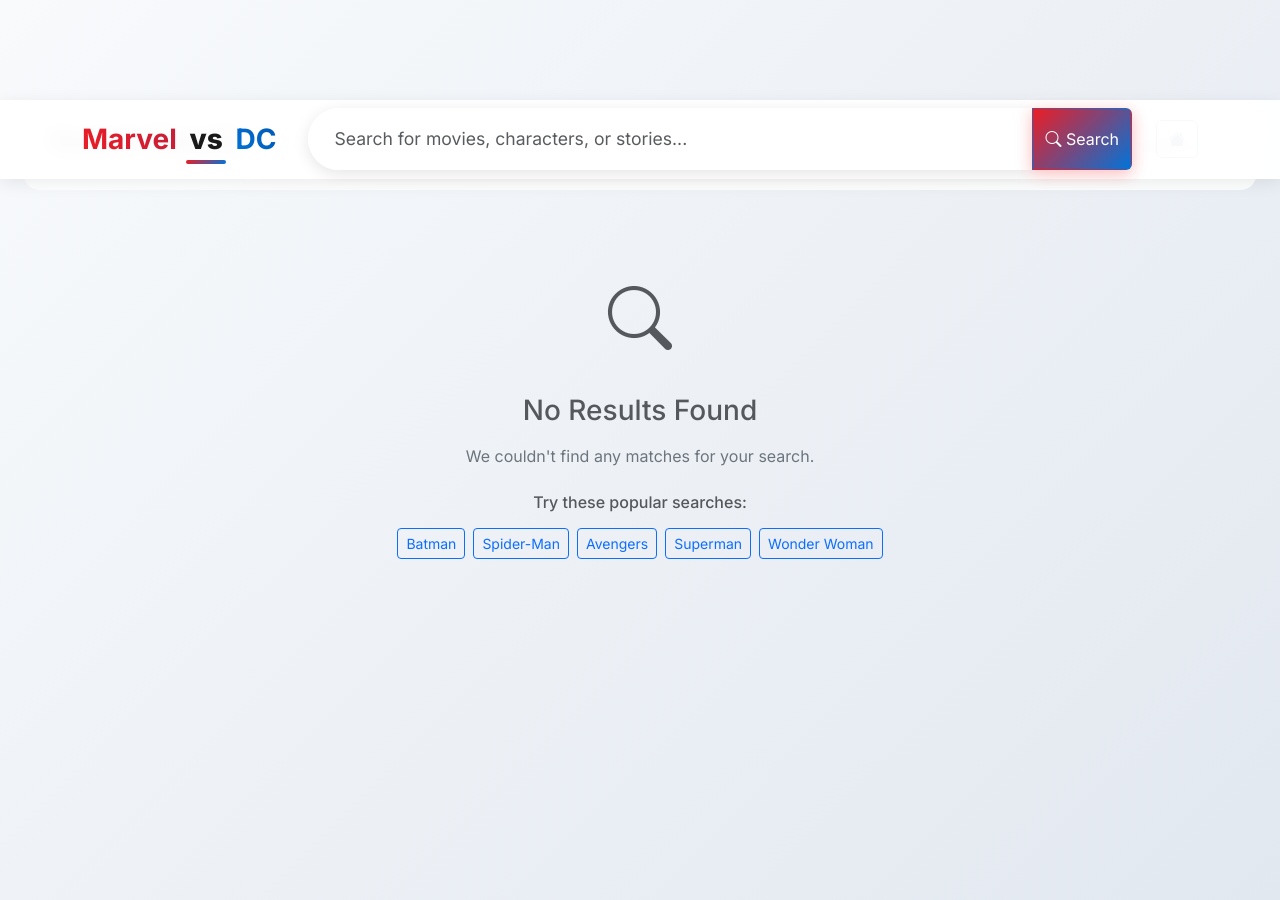
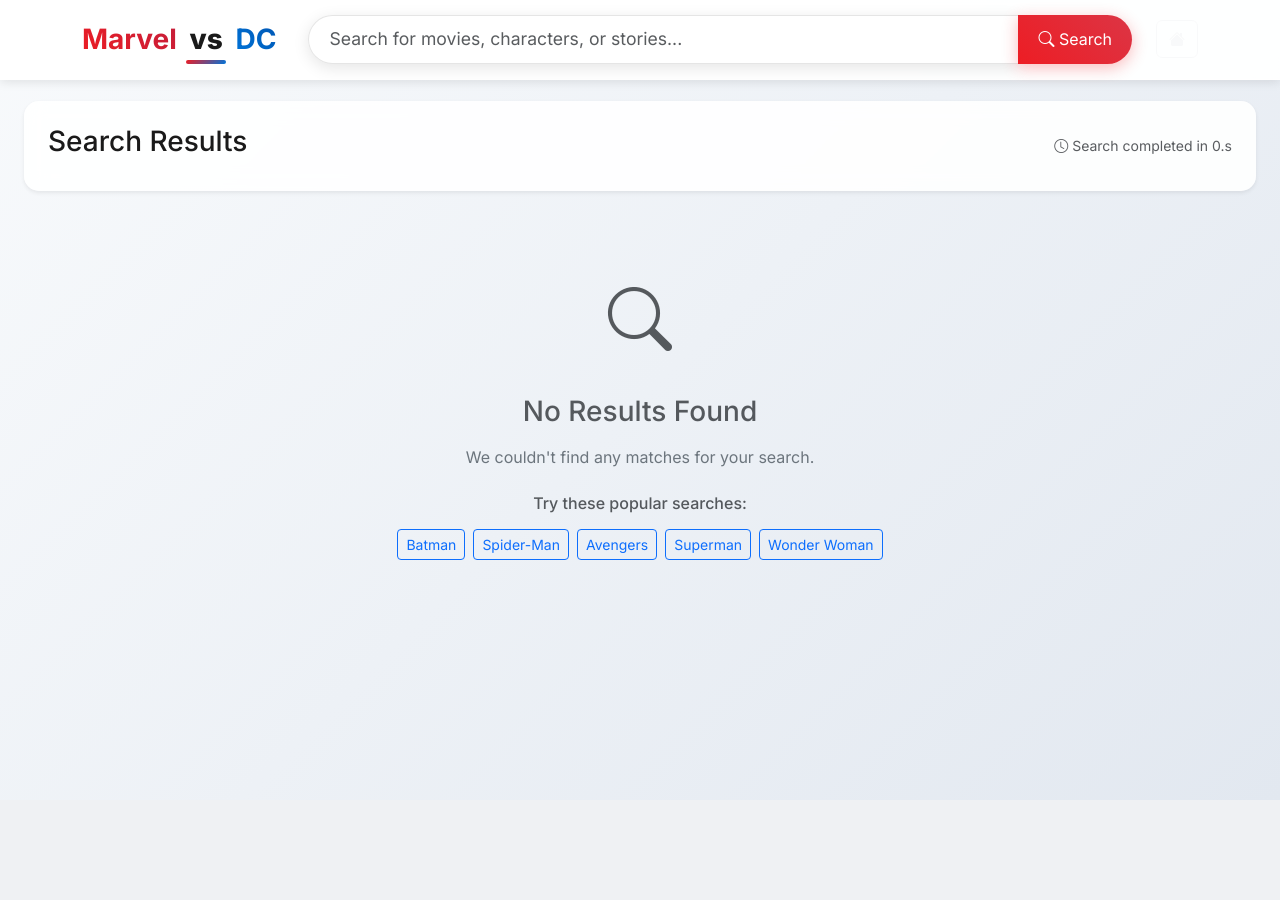
Before and after one commit to SyahrulApr86/Marvel-vs-DC-Search-Engine, a Django app: template marvel_dc_app/templates/search_result.html in a window 1280 px wide. After the commit the page ends 800 px from the top, so only its background shows below. Run offline with Django 4.2, Linux system fonts and the light colour scheme; the template is opened without the code that fills it, so the values that code supplies are empty.

Commit message:
fix(layout): add CSS reset and improve base template structure

```diff
--- a/marvel_dc_app/templates/search_result.html
+++ b/marvel_dc_app/templates/search_result.html
@@ -11,8 +11,9 @@
 {% endblock meta %}
 
 {% block content %}
+<div class="main-wrapper" style="flex: 1; display: flex; flex-direction: column;">
   <!-- Enhanced Navbar -->
-<nav class="navbar navbar-expand-lg navbar-enhanced fixed-top">
+  <nav class="navbar navbar-expand-lg navbar-enhanced">
     <div class="container">
       <!-- Brand/logo -->
       <a
@@ -59,20 +60,20 @@
   </nav>
 
   <!-- Main content with top margin to account for fixed navbar -->
-<div class="container-fluid px-4" style="margin-top: 100px">
+  <div class="container-fluid px-4" style="margin-top: 85px">
     <!-- Search info -->
-  <div class="search-info mb-4">
+    <div class="search-info mb-4 shadow-sm">
       <div class="row align-items-center">
         <div class="col-md-8">
           <h1 class="h3 mb-2">Search Results</h1>
           <p class="mb-0 text-muted">
-          {% if search_query %} Results for:
-          <strong>"{{ search_query }}"</strong>
+            {% if search_query %}
+            Results for: <strong>"{{ search_query }}"</strong>
 {% endif %}
 {% if data %}
-          <span class="badge bg-primary ms-2"
-            >{{ data|length }} result{{ data|length|pluralize }}</span
-          >
+            <span class="badge bg-primary ms-2">
+              {{ data|length }} result{{ data|length|pluralize }}
+            </span>
 {% endif %}
           </p>
         </div>
@@ -124,13 +125,17 @@
               {% elif movie.film_type.value == "DC" %}
               <span class="badge bg-dc">DC</span>
               {% else %}
-            <span class="badge bg-secondary">{{ movie.film_type.value }}</span>
+              <span class="badge bg-secondary"
+                >{{ movie.film_type.value }}</span
+              >
               {% endif %}
             </div>
 
             <!-- Hover overlay -->
             <div class="card-hover-overlay">
-            <div class="d-flex align-items-center justify-content-center h-100">
+              <div
+                class="d-flex align-items-center justify-content-center h-100"
+              >
                 <button
                   onclick="viewFilmDetail('{{ movie.film_wiki_uri.value }}')"
                   class="btn btn-primary btn-lg"
@@ -314,7 +319,8 @@
     const navbar = document.querySelector(".navbar");
 
     window.addEventListener("scroll", function () {
-    const scrollTop = window.pageYOffset || document.documentElement.scrollTop;
+      const scrollTop =
+        window.pageYOffset || document.documentElement.scrollTop;
 
       if (scrollTop > lastScrollTop && scrollTop > 100) {
         navbar.style.transform = "translateY(-100%)";
@@ -349,6 +355,15 @@
   </script>
 
   <style>
+    /* Container styles */
+    .container-fluid {
+      width: 100%;
+      padding-right: 15px;
+      padding-left: 15px;
+      margin-right: auto;
+      margin-left: auto;
+    }
+
     .fade-in-up {
       opacity: 0;
       transform: translateY(30px);
@@ -358,6 +373,12 @@
     .fade-in-up.animate-in {
       opacity: 1;
       transform: translateY(0);
+    }
+
+    /* Exclude navbar from fade animation */
+    .navbar-enhanced {
+      opacity: 1 !important;
+      transform: none !important;
     }
 
     .result-card {
@@ -407,9 +428,25 @@
     }
 
     .navbar-enhanced {
-    background: rgba(255, 255, 255, 0.95);
+      background: rgba(255, 255, 255, 0.98);
       backdrop-filter: blur(10px);
-    transition: transform 0.3s ease;
+      transition: all 0.3s ease;
+      box-shadow: 0 2px 10px rgba(0, 0, 0, 0.1);
+      padding: 0.75rem 0;
+      z-index: 1030;
+      position: fixed;
+      top: 0;
+      left: 0;
+      right: 0;
+      width: 100%;
+      margin: 0;
+    }
+
+    /* Override any potential Bootstrap margins */
+    .container,
+    .container-fluid {
+      margin-top: 0;
+      padding-top: 0;
     }
 
     .search-info {
@@ -417,6 +454,29 @@
       background: rgba(255, 255, 255, 0.9);
       border-radius: 15px;
       backdrop-filter: blur(10px);
+      margin-top: 1rem;
+    }
+
+    .navbar .search-input {
+      padding: 0.625rem 1.25rem;
+      border-radius: 25px;
+      border: 1px solid rgba(0, 0, 0, 0.1);
+      background: rgba(255, 255, 255, 0.95);
+      transition: all 0.3s ease;
+    }
+
+    .navbar .search-input:focus {
+      box-shadow: 0 0 0 4px rgba(237, 29, 36, 0.1);
+      border-color: #ed1d24;
+    }
+
+    .navbar .btn-search {
+      padding: 0.625rem 1.25rem;
+      border-radius: 25px;
+      background: linear-gradient(45deg, #ed1d24, #dc3545);
+      border: none;
+      color: white;
+      transition: all 0.3s ease;
     }
 
     .no-results-state {
@@ -450,4 +510,6 @@
       }
     }
   </style>
+</div>
+<!-- end of main-wrapper -->
 {% endblock content %}
--- a/templates/base.html
+++ b/templates/base.html
@@ -36,6 +36,27 @@
 
     <!-- Custom CSS untuk enhanced UI/UX -->
     <style>
+      /* Reset CSS */
+      *, *::before, *::after {
+        margin: 0;
+        padding: 0;
+        box-sizing: border-box;
+      }
+
+      html, body {
+        width: 100%;
+        min-height: 100vh;
+        margin: 0;
+        padding: 0;
+        overflow-x: hidden;
+      }
+
+      body {
+        display: flex;
+        flex-direction: column;
+        min-height: 100vh;
+      }
+
       :root {
         --marvel-red: #ed1d24;
         --marvel-red-dark: #c41e3a;
```
Lines whose indentation alone changed are shown as unchanged.
